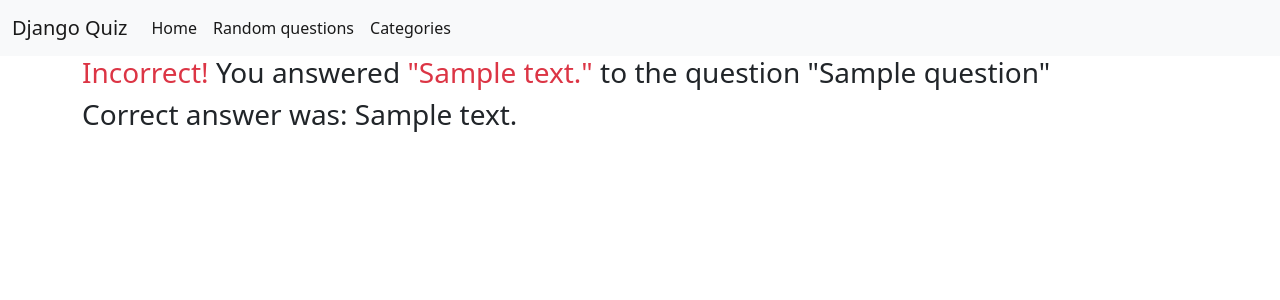
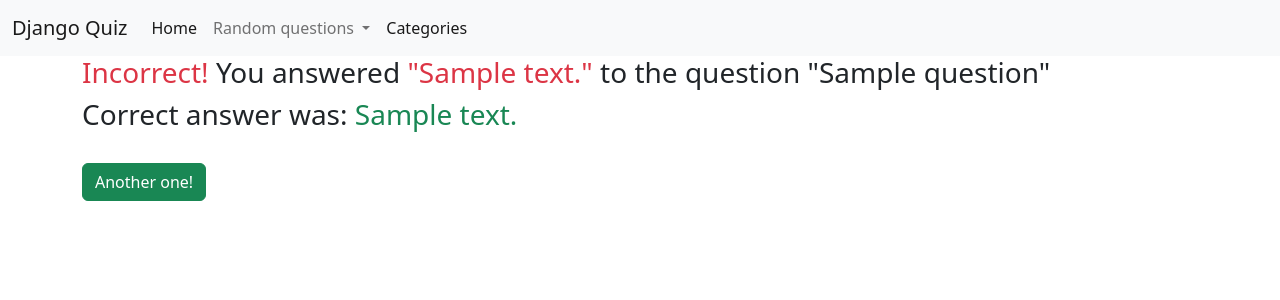
Before and after one commit to AlexGCbn/django-quiz, a Django app: template questions/templates/question_result.html in a window 1280 px wide. Shown: the top 300 px of the page. Run offline with Django 4.2, Linux system fonts and the light colour scheme; the template is opened without the code that fills it: most values are stand-ins (such as "Sample title", 1, 10 or a date in 2020); data that the repository does not hold is empty.

Commit message:
Add difficulty choice to random questions

```diff
--- a/questions/templates/question_result.html
+++ b/questions/templates/question_result.html
@@ -5,8 +5,9 @@
     <h3><span class="text-success">Correct!</span> You answered <span class="text-success">"{{ answer }}"</span> to the question "{{ question }}"</h3>
     {% else %}
     <h3><span class="text-danger">Incorrect!</span> You answered <span class="text-danger">"{{ answer }}"</span> to the question "{{ question }}"</h3>
-    <h3>Correct answer was: {{ question.correct_answer }}</h3>
+    <h3>Correct answer was: <span class="text-success">{{ question.correct_answer }}</span></h3>
     {% endif %}
+    <a href="{% url 'random_question' difficulty %}" class="btn btn-success mt-4">Another one!</a>
 </div>
 
 {% endblock %}
--- a/questions/urls.py
+++ b/questions/urls.py
@@ -3,5 +3,5 @@ from . import views
 
 urlpatterns = [
     path('', views.HomeView.as_view(), name='home'),
-    path('random/', views.RandomQuestionsView.as_view(), name='random_question'),
+    path('random/<str:difficulty>', views.RandomQuestionsView.as_view(), name='random_question'),
 ]
--- a/templates/base.html
+++ b/templates/base.html
@@ -25,8 +25,15 @@
             <li class="nav-item">
               <a class="nav-link active" aria-current="page" href="#">Home</a>
             </li>
-            <li class="nav-item">
-              <a class="nav-link active" aria-current="page" href="{% url 'random_question' %}">Random questions</a>
+            <li class="nav-item dropdown">
+              <a class="nav-link dropdown-toggle" href="#" role="button" data-bs-toggle="dropdown" aria-expanded="false">
+                Random questions
+              </a>
+              <ul class="dropdown-menu">
+                <li><a class="dropdown-item" href="{% url 'random_question' 'easy' %}">Easy</a></li>
+                <li><a class="dropdown-item" href="{% url 'random_question' 'medium' %}">Medium</a></li>
+                <li><a class="dropdown-item" href="{% url 'random_question' 'hard' %}">Hard</a></li>
+              </ul>
             </li>
             <li class="nav-item">
               <a class="nav-link active" aria-current="page" href="#">Categories</a>
```
Also changed, not shown: questions/views.py (+8 -7 lines).
